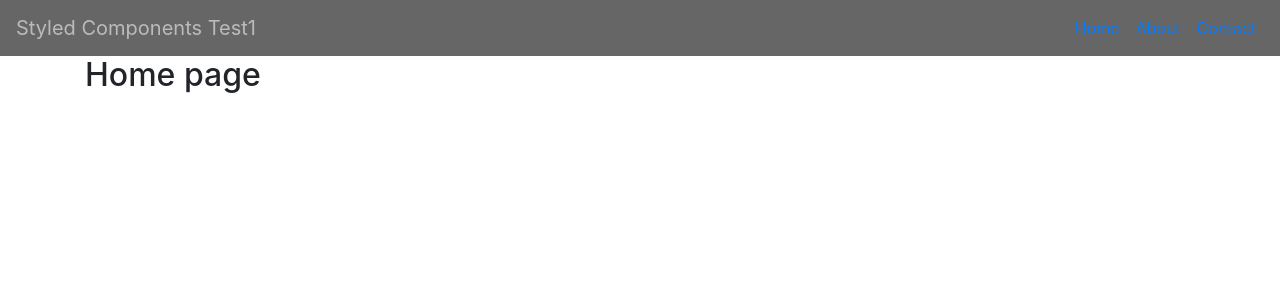
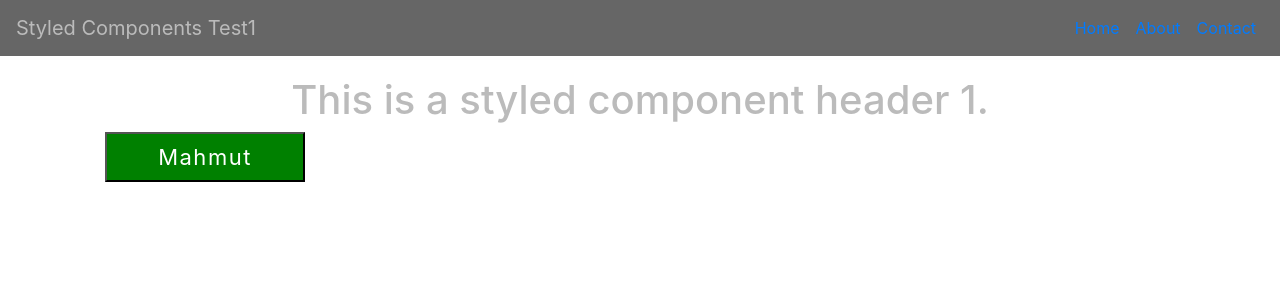
Before and after one commit to ZulianTiger/personal-portfolio-website, a React (Create React App) app: page / in a window 1280 px wide. Shown: the top 300 px of the page. Built offline with nearby package versions, Linux system fonts and the light colour scheme.

Commit message:
Button test

```diff
--- /dev/null
+++ b/src/Components/HomeTitle.js
@@ -0,0 +1,17 @@
+import styled from 'styled-components'
+
+export default styled.h1`
+    margin-right: auto;
+    margin-left: auto;
+    max-width: 960px;
+    padding-right: 10px;
+    padding-left: 10px;
+    text-align: center;
+    margin-top: 20px;
+    color: #bbb;
+
+    &:hover {
+        color: #000;
+        font-weight: bold;
+    }
+`
--- a/src/Components/NavigationBar.js
+++ b/src/Components/NavigationBar.js
@@ -16,6 +16,8 @@ const Styles = styled.div`
         }
     }
 `;
+
+
 
 export const NavigationBar = () => (
     <Styles>
--- /dev/null
+++ b/src/Components/NewButton.js
@@ -0,0 +1,30 @@
+import React, { Component } from 'react'
+import styled from 'styled-components'
+
+const Button = styled.button`
+    width: 200px;
+    height: 50px;
+    background-color: green;
+    margin-left: 20px;
+    margin-right: 20px;
+`
+const Text = styled.text`
+    color: white;
+    font-size: 22px;
+    letter-spacing: 1.5px;
+    text-align: left;
+`
+
+
+export default class NewButton extends Component {
+
+    render() {
+        return (
+            <Button>
+                <Text>
+                    {this.props.text}
+                </Text>
+            </Button>
+        )
+    }
+}
--- a/src/Containers/Home.js
+++ b/src/Containers/Home.js
@@ -1,10 +1,15 @@
 import React, { Component } from 'react'
+
+
+import HomeTitle from '../Components/HomeTitle'
+import NewButton from '../Components/NewButton'
 
 class Home extends Component {
     render() {
         return (
             <div>
-                <h2>Home page</h2>
+                <HomeTitle>This is a styled component header 1.</HomeTitle>
+                <NewButton text="Mahmut"/>
             </div>
         )
     }
```
